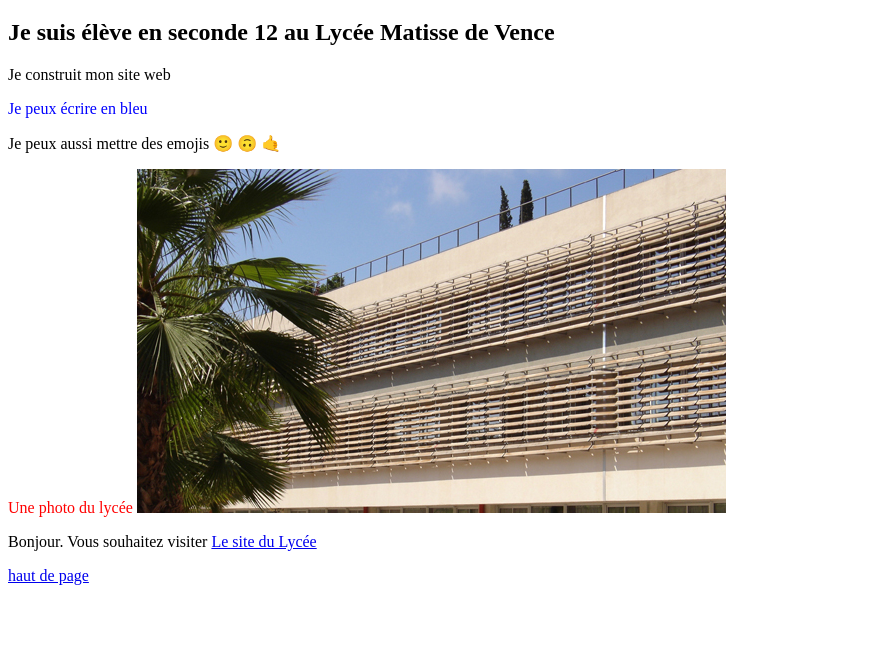
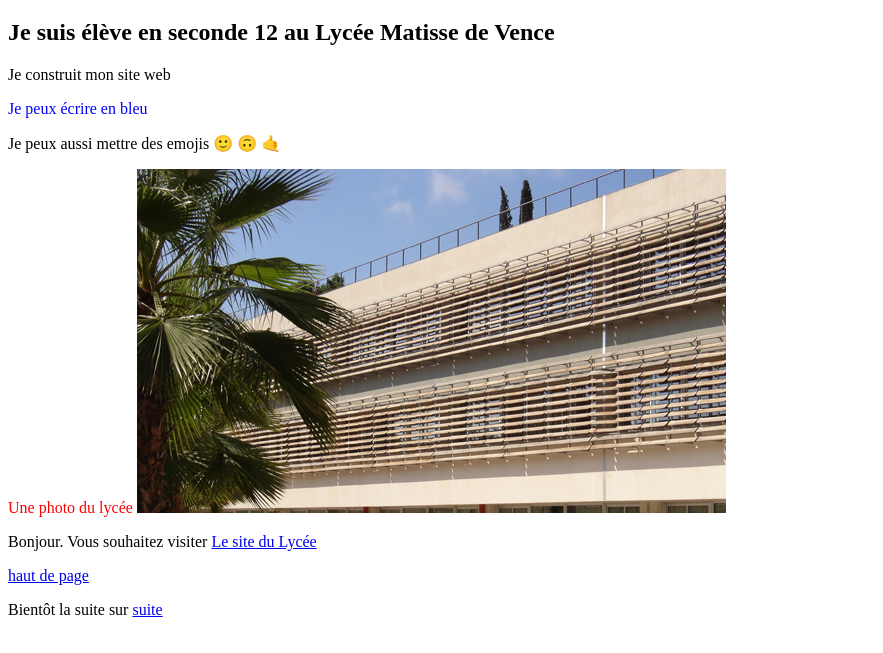
Before and after one commit to JustineGalabert/JustineGalabert.github.io, a plain HTML site: page index.html in a window 1280 px wide. Shown: the part 87-740 px from the top of the page, without its empty margins (0-883 px from the left). Drawn offline with Linux system fonts and the light colour scheme.

Commit message:
Update index.html

```diff
--- a/index.html
+++ b/index.html
@@ -14,6 +14,6 @@
 
 <a href="#">haut de page</a>
 
-
+  <p> Bientôt la suite sur <a href="suite2.html">suite</a></p>
 </body>
 </html>
```
